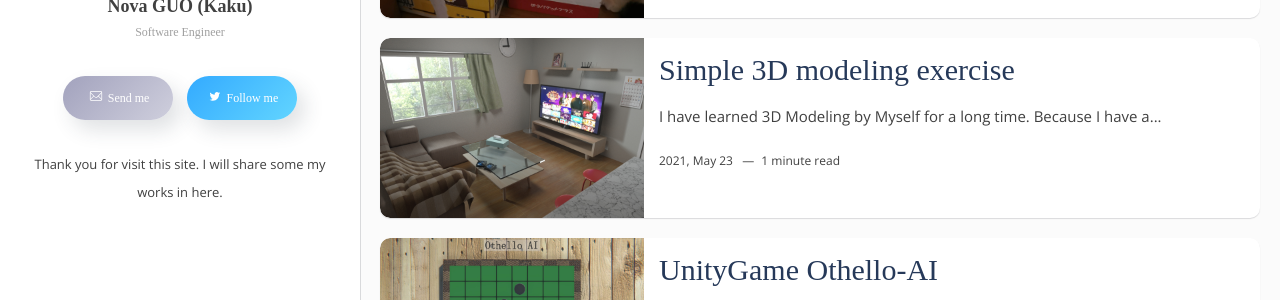
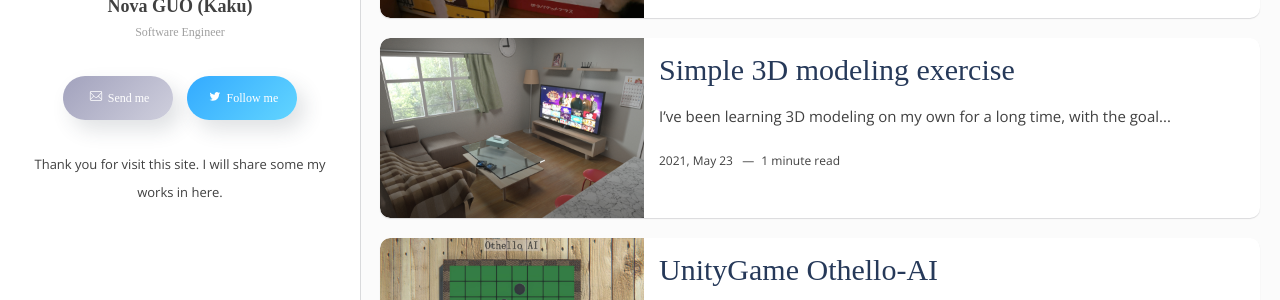
Before and after one commit to kyokuto52/kyokuto52.github.io, a Jekyll site: the page built from index.html, in a window 1280 px wide and 900 px high, scrolled down 487 px. Shown: the part 154-454 px from the top of the window. Built offline with Jekyll 4.4.1, drawn with Linux system fonts in a browser that asks for light colours; some web fonts are replaced; the list of posts is cut into pages by our own code.

Commit message:
Update 2021-05-23-Simple-3D-Model.markdown

```diff
--- a/_posts/2021-05-23-Simple-3D-Model.markdown
+++ b/_posts/2021-05-23-Simple-3D-Model.markdown
@@ -6,6 +6,6 @@
 tags: [Design, 3DS Max, Arnold]
 categories: design
 ---
-I have learned 3D Modeling by Myself for a long time. Because I have a purpose that to make a 3D RPG Game.
+I’ve been learning 3D modeling on my own for a long time, with the goal of creating a 3D RPG game.
 
-Used Tools : `Autodesk 3DS Max 2021` + `Arnold Renderer` + `Substance Alchemist`
+Tools used: 'Autodesk 3ds Max 2021', 'Arnold Renderer', 'Substance Alchemist'
```
